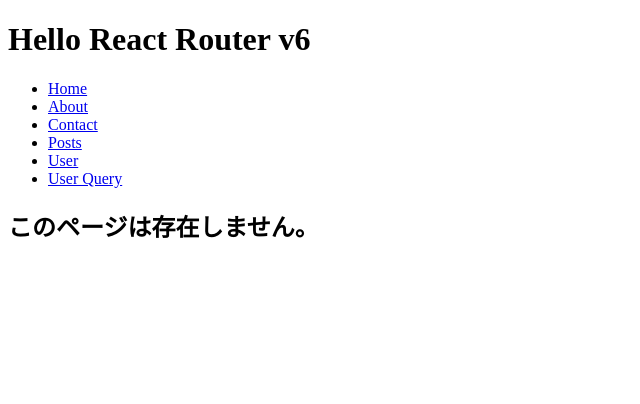
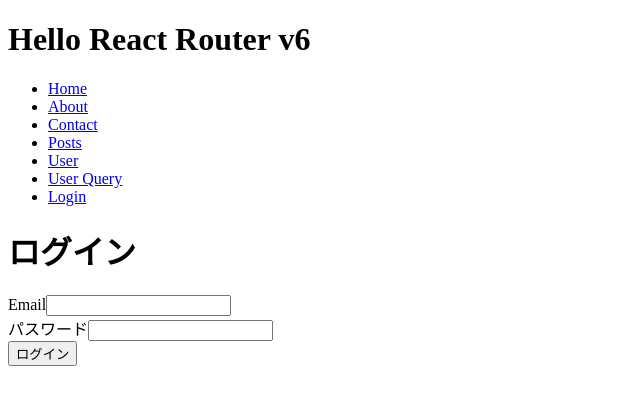
Before and after one commit to k-haruaki/vite-react-ts-app, a React (Vite) app: page /login in a window 1280 px wide. Shown: the top 404 px of the page, without its empty margins (0-640 px from the left). Built offline with nearby package versions, Linux system fonts and the light colour scheme.

Commit message:
loginコンポーネントを実装

```diff
--- a/src/App.tsx
+++ b/src/App.tsx
@@ -1,5 +1,6 @@
 import { Routes, Route } from 'react-router-dom';
 import { About, Contact, Home, NoMatch, Post, Posts } from './routes/index';
+import Login from './components/login/Login';
 import User from './components/user/User';
 import UserQuery from './components/user/UserQuery';
 import CustomLink from './CustomLink';
@@ -27,6 +28,9 @@
         <li>
           <CustomLink to="/user/query">User Query</CustomLink>
         </li>
+        <li>
+          <CustomLink to="/login">Login</CustomLink>
+        </li>
       </ul>
       <Routes>
         <Route index element={<Home />} />
@@ -37,6 +41,7 @@
         </Route>
         <Route path="/user" element={<User />} />
         <Route path="/user/query" element={<UserQuery />} />
+        <Route path="/login" element={<Login />} />
         <Route path="*" element={<NoMatch />} />
       </Routes>
     </div>
--- /dev/null
+++ b/src/components/login/Login.tsx
@@ -0,0 +1,54 @@
+import { useState } from 'react';
+
+const Login = () => {
+  const [email, setEmail] = useState('');
+  const [password, setPassword] = useState('');
+
+  const handleSubmit = (e: React.FormEvent<HTMLFormElement>) => {
+    e.preventDefault();
+    console.log({
+      email,
+      password,
+    });
+  };
+
+  const handleChangeEmail = (e: React.ChangeEvent<HTMLInputElement>) => {
+    setEmail(e.target.value);
+  };
+
+  const handleChangePassword = (e: React.ChangeEvent<HTMLInputElement>) => {
+    setPassword(e.target.value);
+  };
+
+  return (
+    <div className="App">
+      <h1>ログイン</h1>
+      <form onSubmit={handleSubmit}>
+        <div>
+          <label htmlFor="email">Email</label>
+          <input
+            id="email"
+            name="email"
+            value={email}
+            onChange={handleChangeEmail}
+          />
+        </div>
+        <div>
+          <label htmlFor="password">パスワード</label>
+          <input
+            id="password"
+            name="password"
+            value={password}
+            onChange={handleChangePassword}
+            type="password"
+          />
+        </div>
+        <div>
+          <button type="submit">ログイン</button>
+        </div>
+      </form>
+    </div>
+  );
+};
+
+export default Login;
```
